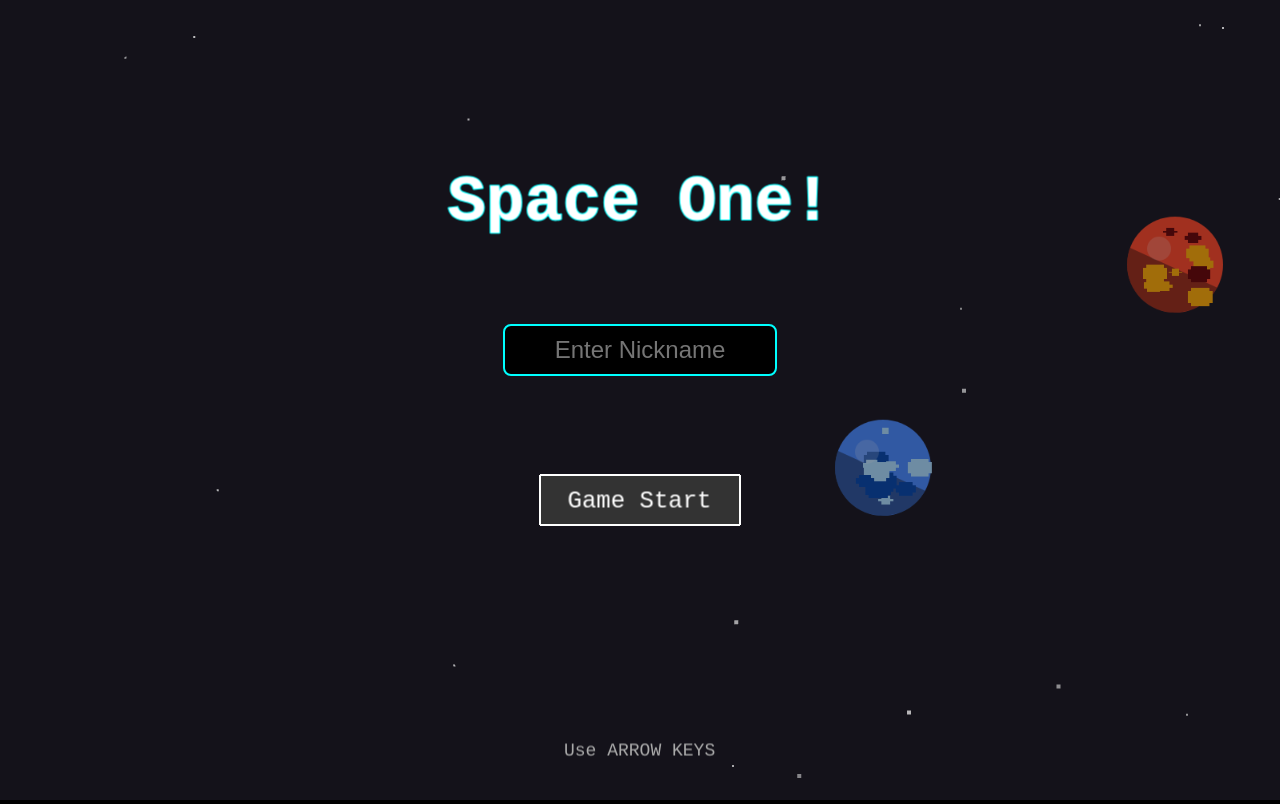
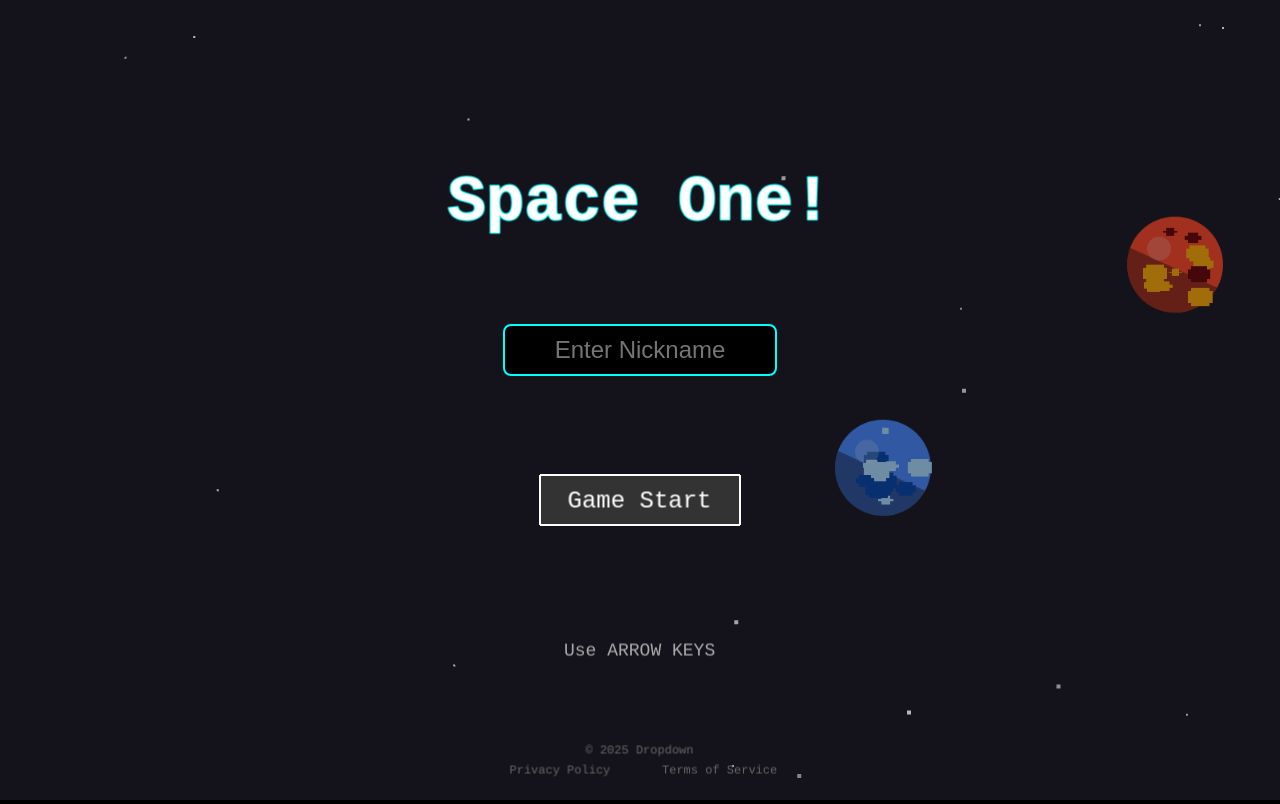
Before and after one commit to unknownstarter/space-one, a website built with Vite: page index.html in a window 1280 px wide. Built offline with nearby package versions, Linux system fonts and the light colour scheme; animation ran at ten frames a second.

Commit message:
feat: Add AdSense support and legal links

```diff
--- a/index.html
+++ b/index.html
@@ -13,25 +13,40 @@
   <meta property="og:image" content="/og-image.jpg" />
   <meta property="og:type" content="website" />
 
+  <script async src="https://pagead2.googlesyndication.com/pagead/js/adsbygoogle.js?client=ca-pub-1886599828759613" crossorigin="anonymous"></script>
   <style>
     body {
       margin: 0;
       padding: 0;
       background-color: #000;
       overflow: hidden;
-      touch-action: none;
-      /* Prevent browser zooming/scrolling */
+      touch-action: none; /* Prevent browser zooming/scrolling */
     }
 
     #app {
       width: 100vw;
       height: 100vh;
     }
+
+    #ad-banner-bottom {
+        position: fixed;
+        bottom: 0;
+        left: 50%;
+        transform: translateX(-50%);
+        width: 320px;
+        height: 50px;
+        background-color: transparent;
+        z-index: 9999;
+        pointer-events: none; /* Let clicks pass through if empty */
+    }
   </style>
 </head>
 
 <body>
   <div id="app"></div>
+  <div id="ad-banner-bottom">
+      <!-- AdSense Unit will be injected here later -->
+  </div>
   <script type="module" src="/src/main.ts"></script>
 </body>
 
--- a/src/scenes/HomeScene.ts
+++ b/src/scenes/HomeScene.ts
@@ -85,10 +85,27 @@ export class HomeScene extends Phaser.Scene {
 
         // Instructions
         if (this.instructionsText) this.instructionsText.destroy();
-        this.instructionsText = this.add.text(cx, this.scale.height - (isMobile ? 30 : 50), isMobile ? 'Tap / Drag to Move' : 'Use ARROW KEYS', {
+        this.instructionsText = this.add.text(cx, this.scale.height - (isMobile ? 120 : 150), isMobile ? 'Tap / Drag to Move' : 'Use ARROW KEYS', {
             fontSize: isMobile ? '14px' : '18px',
             color: '#aaaaaa'
         }).setOrigin(0.5);
+
+        // FOOTER (Copyright & Links)
+        const footerY = this.scale.height - 30;
+        const footerStyle = { fontSize: '12px', color: '#666666' };
+
+        const copyright = this.add.text(cx, footerY - 20, '© 2025 Dropdown', footerStyle).setOrigin(0.5);
+
+        const privacy = this.add.text(cx - 80, footerY, 'Privacy Policy', footerStyle)
+            .setOrigin(0.5)
+            .setInteractive({ useHandCursor: true });
+
+        const terms = this.add.text(cx + 80, footerY, 'Terms of Service', footerStyle)
+            .setOrigin(0.5)
+            .setInteractive({ useHandCursor: true });
+
+        privacy.on('pointerdown', () => window.open('https://whatisgoingon.notion.site/Privacy-Policy-2da8cdd3705380b7b730e3ff224156cd?source=copy_link', '_blank'));
+        terms.on('pointerdown', () => window.open('https://whatisgoingon.notion.site/Terms-of-Service-2da8cdd3705380dbb484d46d09ba83d9?source=copy_link', '_blank'));
     }
 
     update(_time: number, delta: number) {
```
